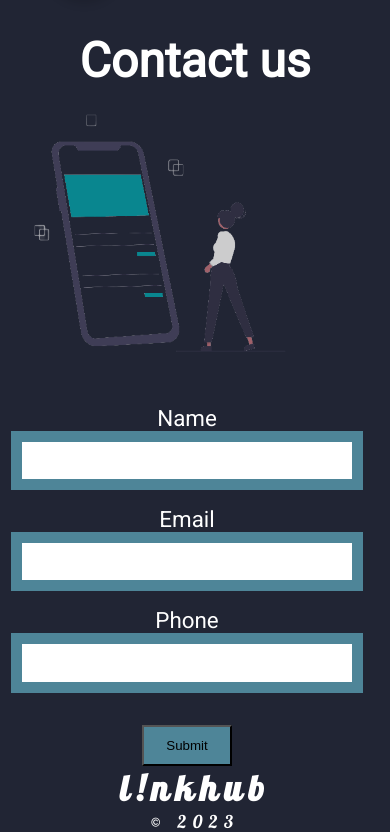
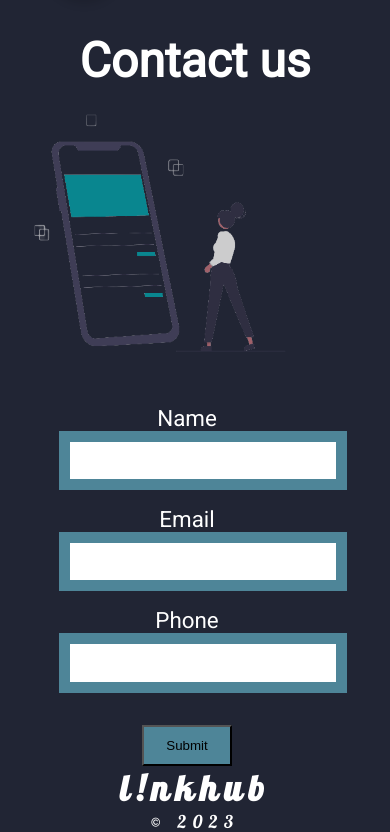
Before and after one commit to ItsNehaOjha/linkhub, a plain HTML site: page index.html in a window 390 px wide. Shown: the part 5112-5944 px from the top of the page. Drawn offline with Linux system fonts and the light colour scheme; a web font is replaced by a local one.

Commit message:
Update style.css
matgin change

```diff
--- a/style.css
+++ b/style.css
@@ -473,9 +473,11 @@ footer{
     }
     input{
       height: 3.7rem;
-      width: 22rem;
+      width: 18rem;
       /* margin-bottom: 1rem; */
       border: 11px solid #4e8598;
+     margin-left: 2rem;
+
 
     }
     .f-h1{
```
